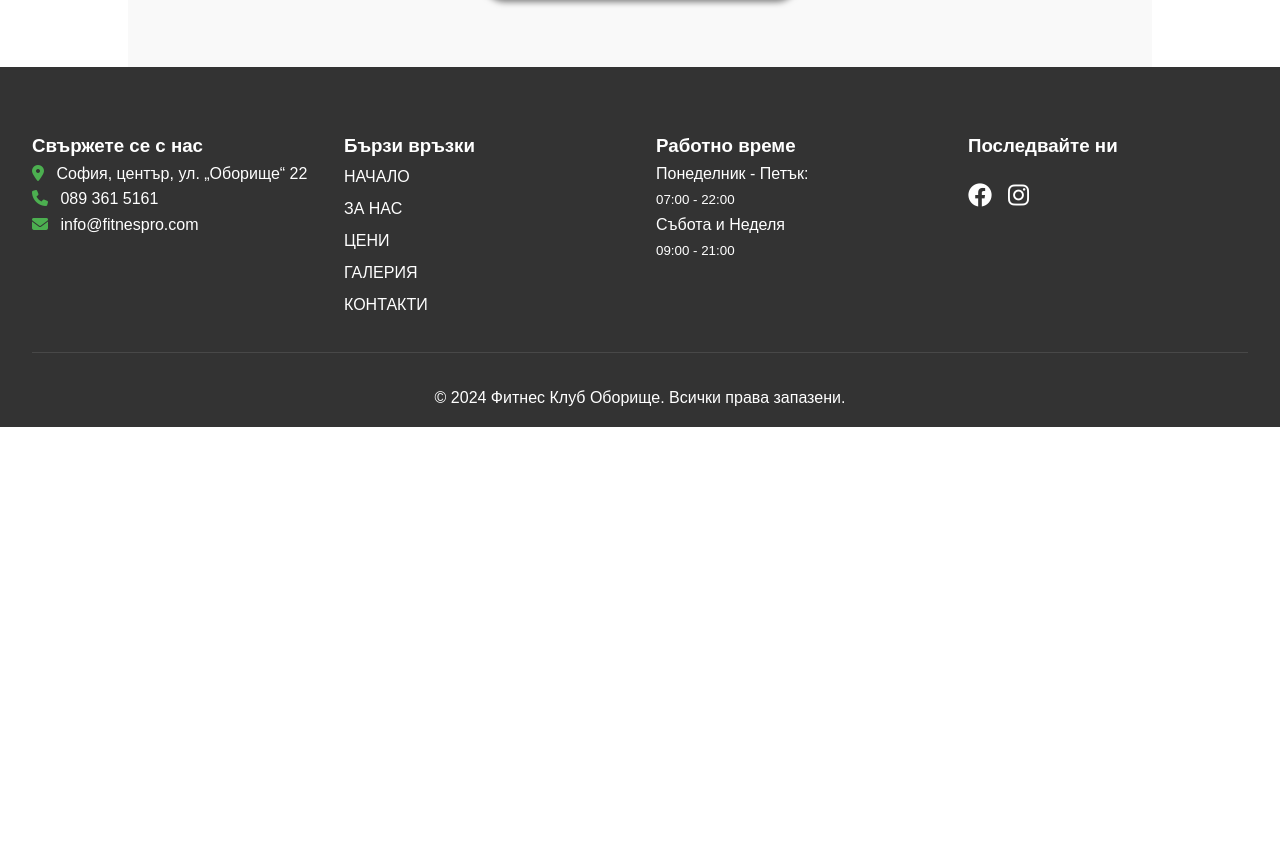
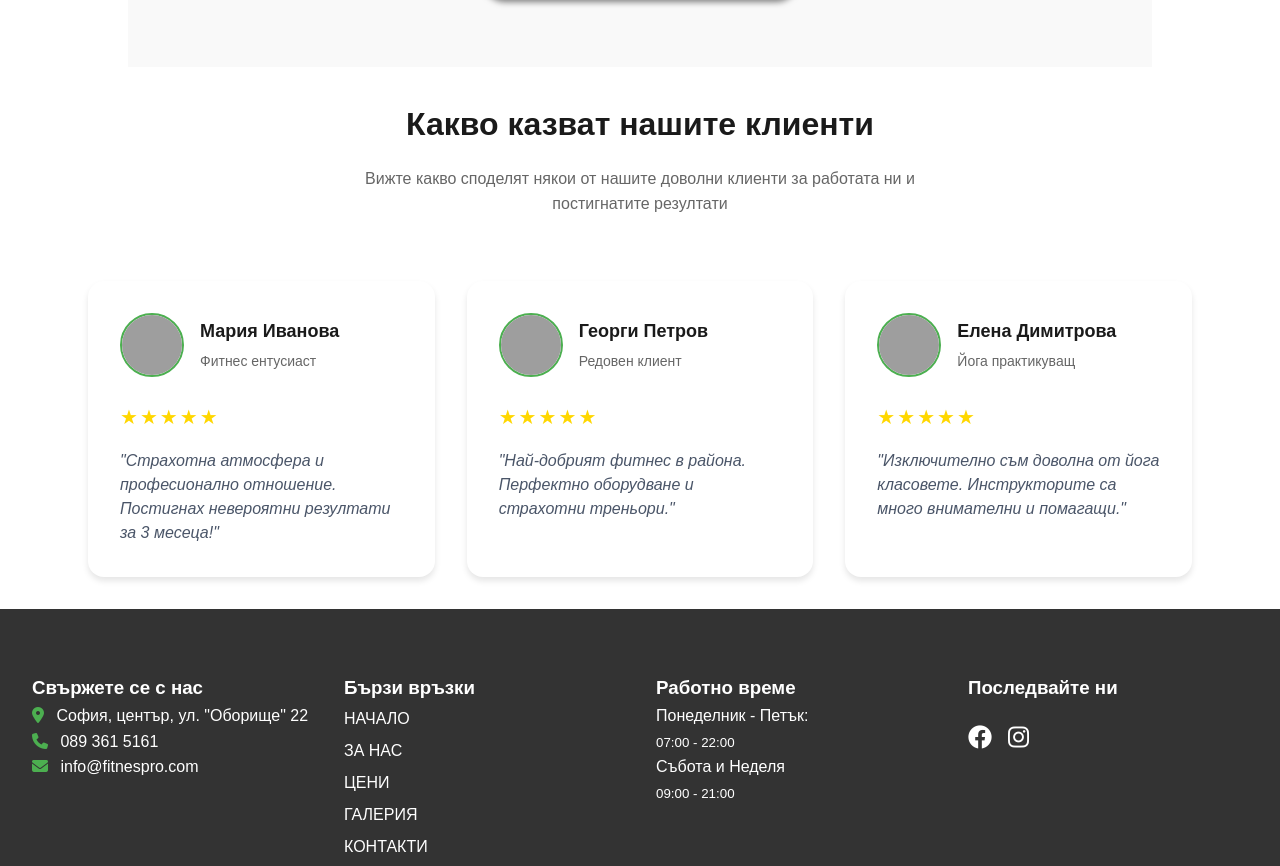
Before and after one commit to GeorgiGeorgievTsankov/fitness-oborishte, a website built with Vite: page index.html in a window 1280 px wide. Shown: the part 2872-3738 px from the top of the page. Before the commit the page ends 3299 px from the top, so only its background shows below. Built offline with nearby package versions, Linux system fonts and the light colour scheme; grey boxes are pictures that could not be loaded.

Commit message:
add section-testimonials

```diff
--- a/index.html
+++ b/index.html
@@ -121,13 +121,27 @@
       </div>
     </section>
 
+    <!-- Testimonials -->
+    <section class="section-testimonials">
+      <div class="section-testimonials-header">
+        <h2>Какво казват нашите клиенти</h2>
+        <p>
+          Вижте какво споделят някои от нашите доволни клиенти за работата ни и
+          постигнатите резултати
+        </p>
+      </div>
+      <div class="section-testimonials-container" id="testimonials-container">
+        <!-- Testimonials will be inserted here by JavaScript -->
+      </div>
+    </section>
+
     <!-- Footer Section -->
     <footer id="contact">
       <div class="footer-content">
         <div class="contact-info">
           <h3>Свържете се с нас</h3>
           <p>
-            <i class="fas fa-map-marker-alt"></i> София, център, ул. „Оборище“
+            <i class="fas fa-map-marker-alt"></i> София, център, ул. "Оборище"
             22
           </p>
           <p><i class="fas fa-phone"></i> 089 361 5161</p>
--- a/script.js
+++ b/script.js
@@ -1,7 +1,57 @@
+// Testimonials Data
+const testimonials = [
+    {
+        name: "Мария Иванова",
+        role: "Фитнес ентусиаст",
+        image: "https://images.unsplash.com/photo-1494790108377-be9c29b29330?auto=format&fit=crop&q=80&w=200&h=200",
+        quote: "Страхотна атмосфера и професионално отношение. Постигнах невероятни резултати за 3 месеца!",
+        rating: 5
+    },
+    {
+        name: "Георги Петров",
+        role: "Редовен клиент",
+        image: "https://images.unsplash.com/photo-1472099645785-5658abf4ff4e?auto=format&fit=crop&q=80&w=200&h=200",
+        quote: "Най-добрият фитнес в района. Перфектно оборудване и страхотни треньори.",
+        rating: 5
+    },
+    {
+        name: "Елена Димитрова",
+        role: "Йога практикуващ",
+        image: "https://images.unsplash.com/photo-1438761681033-6461ffad8d80?auto=format&fit=crop&q=80&w=200&h=200",
+        quote: "Изключително съм доволна от йога класовете. Инструкторите са много внимателни и помагащи.",
+        rating: 5
+    }
+];
+
+// Utility Functions
+function createStarRating(rating) {
+    const stars = '★'.repeat(rating);
+    return `<div class="stars">${stars}</div>`;
+}
+
+function createTestimonialCard(testimonial) {
+    return `
+        <div class="testimonial-card">
+            <div class="client-info">
+                <img src="${testimonial.image}" alt="${testimonial.name}" class="client-image">
+                <div class="client-details">
+                    <h3>${testimonial.name}</h3>
+                    <p>${testimonial.role}</p>
+                </div>
+            </div>
+            ${createStarRating(testimonial.rating)}
+            <p class="quote">"${testimonial.quote}"</p>
+        </div>
+    `;
+}
+
+// Main initialization when DOM is loaded
+document.addEventListener('DOMContentLoaded', () => {
     // Mobile Menu Toggle
     const menuBtn = document.querySelector(".menu-btn");
     const navLinks = document.querySelector(".nav-links");
 
+    if (menuBtn && navLinks) {
         menuBtn.addEventListener("click", () => {
             navLinks.classList.toggle("active");
         });
@@ -12,11 +62,14 @@ document.addEventListener("click", (e) => {
                 navLinks.classList.remove("active");
             }
         });
+    }
 
     // Carousel Functionality
     const carousel = document.querySelector(".carousel");
     const carouselItems = document.querySelectorAll(".carousel-item");
     const dotsContainer = document.querySelector(".carousel-dots");
+
+    if (carousel && carouselItems.length > 0 && dotsContainer) {
         let currentSlide = 0;
 
         // Create dots
@@ -49,6 +102,38 @@ function nextSlide() {
 
         // Auto advance slides
         setInterval(nextSlide, 5000);
+    }
+
+    // Testimonials Initialization
+    const testimonialsContainer = document.getElementById('testimonials-container');
+    if (testimonialsContainer) {
+        testimonialsContainer.innerHTML = testimonials.map(createTestimonialCard).join('');
+    }
+
+    // Lightbox Functionality
+    const lightbox = document.getElementById('lightbox');
+    const lightboxImg = document.getElementById('lightbox-img');
+    const galleryImages = document.querySelectorAll('.gallery-item img');
+    const closeBtn = document.querySelector('.lightbox .close');
+
+    if (lightbox && lightboxImg && galleryImages.length > 0 && closeBtn) {
+        galleryImages.forEach(img => {
+            img.addEventListener('click', () => {
+                lightbox.style.display = 'block';
+                lightboxImg.src = img.src;
+            });
+        });
+
+        closeBtn.addEventListener('click', () => {
+            lightbox.style.display = 'none';
+        });
+
+        lightbox.addEventListener('click', (e) => {
+            if (e.target === lightbox) {
+                lightbox.style.display = 'none';
+            }
+        });
+    }
 
     // Smooth Scrolling for Navigation Links
     document.querySelectorAll('a[href^="#"]').forEach((anchor) => {
@@ -60,7 +145,7 @@ document.querySelectorAll('a[href^="#"]').forEach((anchor) => {
                     behavior: "smooth",
                 });
                 // Close mobile menu if open
-      navLinks.classList.remove("active");
+                navLinks?.classList.remove("active");
             }
         });
     });
@@ -86,26 +171,4 @@ document.querySelectorAll("section").forEach((section) => {
         section.style.transition = "all 0.5s ease-out";
         observer.observe(section);
     });
-
-// Lightbox functionality
-const lightbox = document.getElementById('lightbox');
-const lightboxImg = document.getElementById('lightbox-img');
-const galleryImages = document.querySelectorAll('.gallery-item img');
-const closeBtn = document.querySelector('.lightbox .close');
-
-galleryImages.forEach(img => {
-    img.addEventListener('click', () => {
-        lightbox.style.display = 'block';
-        lightboxImg.src = img.src;
 });
-});
-
-closeBtn.addEventListener('click', () => {
-    lightbox.style.display = 'none';
-});
-
-lightbox.addEventListener('click', (e) => {
-    if (e.target === lightbox) {
-        lightbox.style.display = 'none';
-    }
-});
--- a/style.css
+++ b/style.css
@@ -594,3 +594,95 @@ footer {
     font-size: 2.5rem;
   }
 }
+
+.section-testimonials {
+  max-width: 1200px;
+  margin: 0 auto;
+  padding: 2rem;
+}
+
+.section-testimonials-header {
+  text-align: center;
+  margin-bottom: 4rem;
+}
+
+.section-testimonials-header h2 {
+  font-size: 2rem;
+  color: #1a1a1a;
+  margin-bottom: 1rem;
+}
+
+.section-testimonials-header p {
+  color: #666;
+  max-width: 600px;
+  margin: 0 auto;
+}
+
+.section-testimonials-container {
+  display: grid;
+  grid-template-columns: repeat(auto-fit, minmax(300px, 1fr));
+  gap: 2rem;
+  padding: 0 1rem;
+}
+
+.testimonial-card {
+  background: white;
+  border-radius: 1rem;
+  padding: 2rem;
+  box-shadow: 0 4px 6px rgba(0, 0, 0, 0.1);
+  position: relative;
+  transition: transform 0.3s ease;
+}
+
+.testimonial-card:hover {
+  transform: translateY(-5px);
+}
+
+.client-info {
+  display: flex;
+  align-items: center;
+  gap: 1rem;
+  margin-bottom: 1.5rem;
+}
+
+.client-image {
+  width: 64px;
+  height: 64px;
+  border-radius: 50%;
+  object-fit: cover;
+  border: 2px solid var(--primary-color);
+}
+
+.client-details h3 {
+  font-size: 1.125rem;
+  color: #1a1a1a;
+  margin-bottom: 0.25rem;
+}
+
+.client-details p {
+  font-size: 0.875rem;
+  color: #666;
+}
+
+.quote {
+  font-style: italic;
+  color: #4a5568;
+  line-height: 1.5;
+}
+
+@media (max-width: 768px) {
+  .section-testimonials-container {
+    grid-template-columns: 1fr;
+  }
+  .section-testimonials-header h2 {
+    font-size: 1.75rem;
+  }
+}
+
+/* Testimonials Styles */
+.stars {
+  color: #ffd700;
+  font-size: 20px;
+  margin-bottom: 1rem;
+  letter-spacing: 2px;
+}
```
Lines whose indentation alone changed are shown as unchanged.
